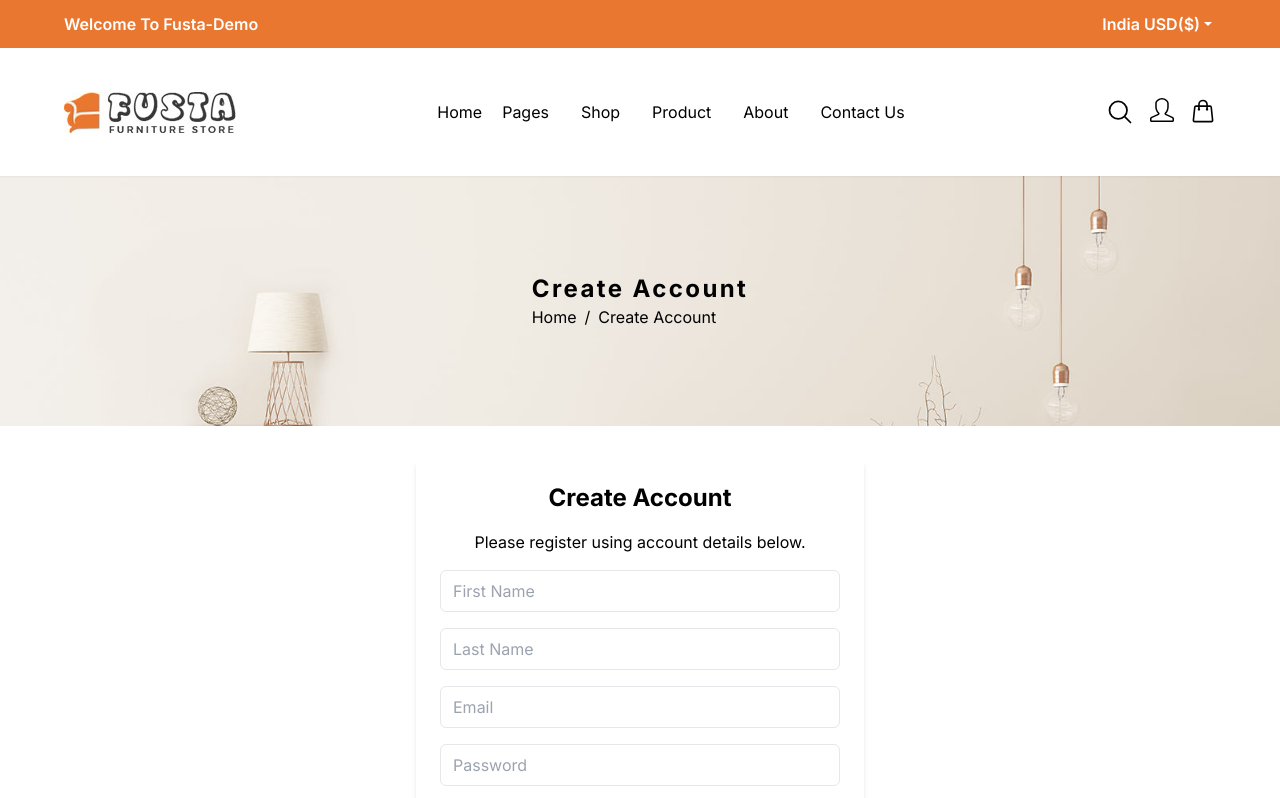
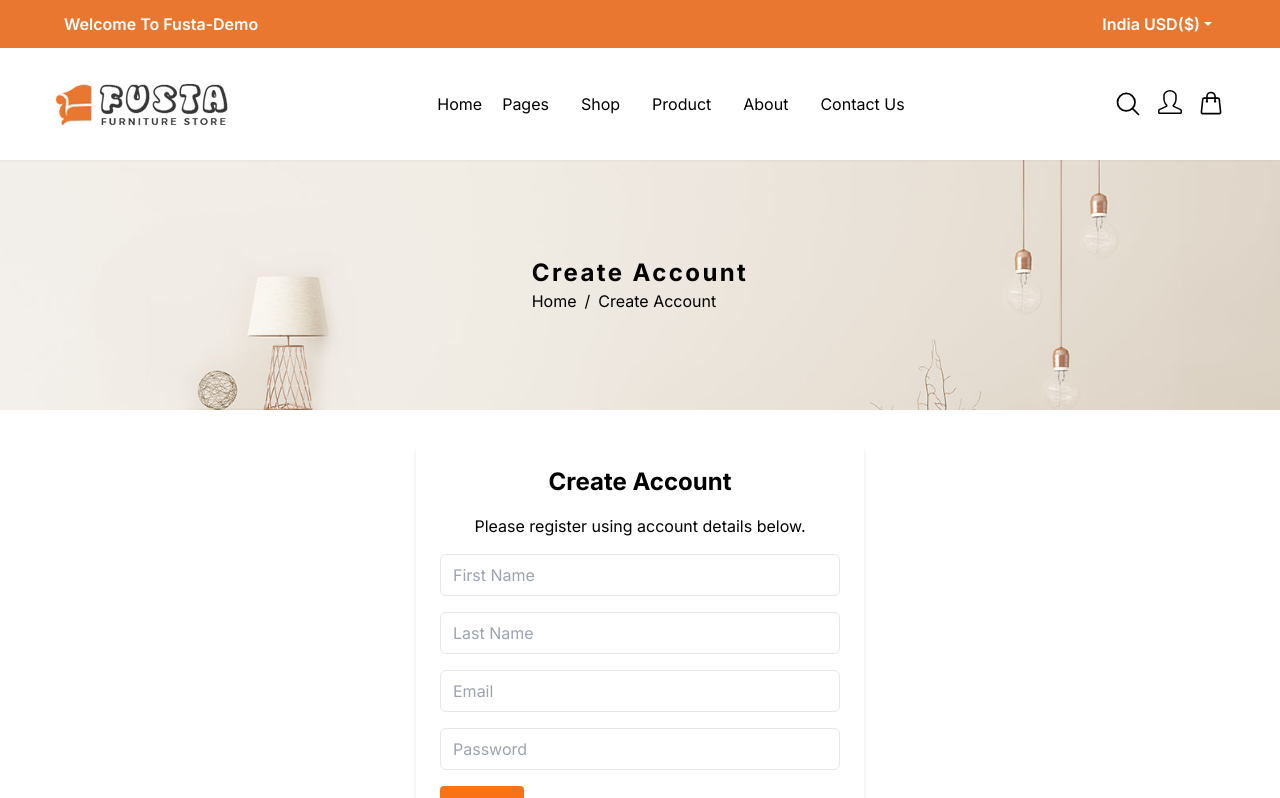
Before and after one commit to kirtankathiriya/fusta-furniture-final-git-repo, a Next.js app: page /Account/Signup in a window 1280 px wide. Shown: the top 798 px of the page. Built offline with nearby package versions, Linux system fonts and the light colour scheme.

Commit message:
hamburger update

```diff
--- a/src/app/component/Header/headerBottom.tsx
+++ b/src/app/component/Header/headerBottom.tsx
@@ -52,7 +52,7 @@ export const HeaderBottom = () => {
 
 
   return (
-    <section className='flex items-center  shadow-sm sticky bg-white h-[60px] top-0 z-20 justify-between md:p-16'>
+    <section className='flex items-center shadow-sm sticky bg-white h-[83px] top-0 z-20 justify-between md:p-14'>
       {/* Left section with logo */}
       <div className=' '>
         <Image src={logo1} alt='Fusta Logo' />
@@ -88,10 +88,9 @@ export const HeaderBottom = () => {
           <li
             onMouseEnter={menuList}
             onMouseLeave={menuList}
-            className='relative '
+            className='relative ml-0'
           >
-            <a href="#" className='hover:text-[#E97730] '>Pages</a>
-
+            <a href="#" className='hover:text-[#E97730]'>Pages</a>
             {
               isMenu && (
                 <div className='grid grid-cols-3 fixed'>
@@ -115,7 +114,7 @@ export const HeaderBottom = () => {
                     </ul>
                   </div>
 
-                  <div className='relative '>
+                  <div className='relative'>
                     <ul className='absolute bg-white p-3 mt-1 shadow-md'>
                       <li>
                         <h3 className='font-bold'>Column Two</h3>
@@ -173,7 +172,7 @@ export const HeaderBottom = () => {
           </li>
 
           <li className='relative ml-3'>
-            <a href="/productgrid" className='hover:text-[#E97730]'>Product</a>
+            <a href="#" className='hover:text-[#E97730]'>Product</a>
           </li>
 
           <li className='relative ml-3'>
```
